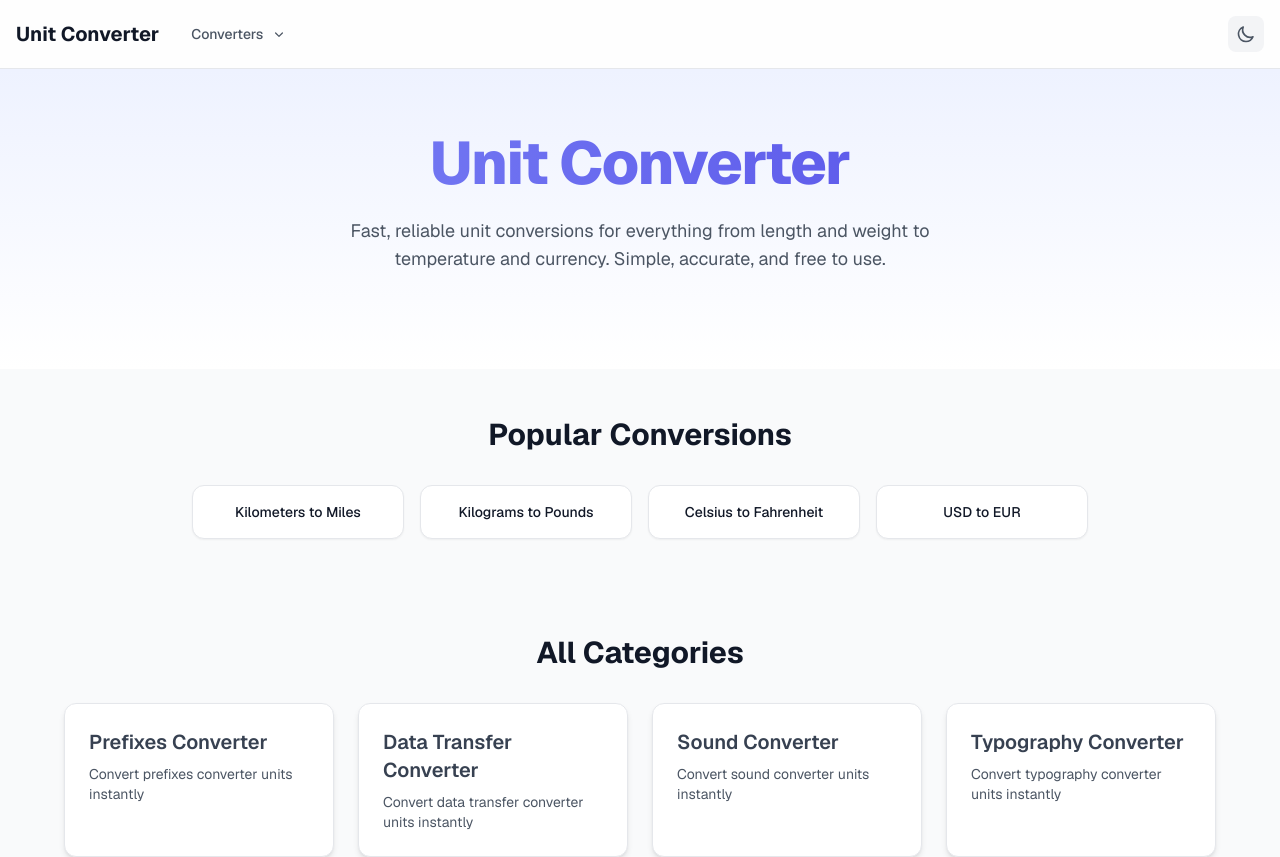
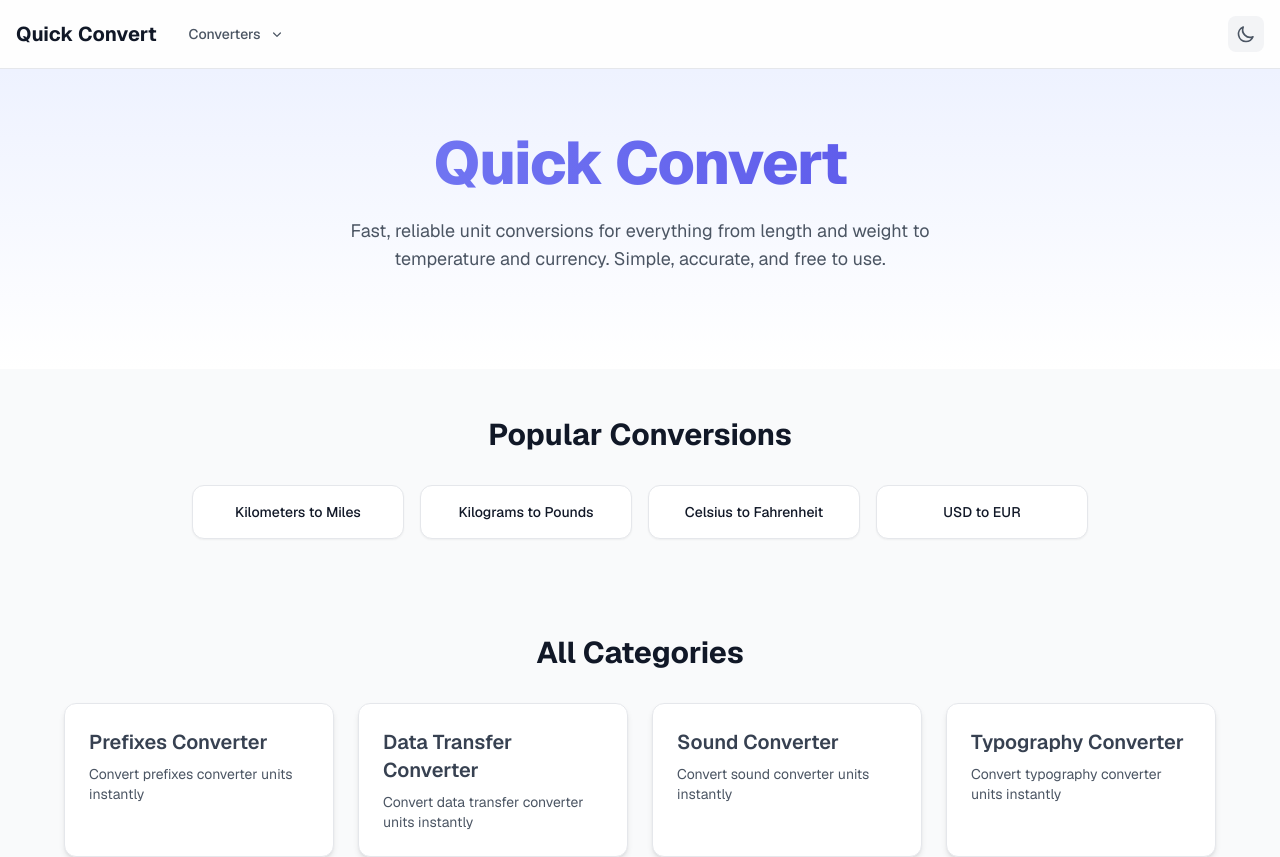
Before and after one commit to groschi24/QuickConvert, a Next.js app: page / in a window 1280 px wide. Shown: the top 857 px of the page. Built offline with nearby package versions, Linux system fonts and the light colour scheme.

Commit message:
update title

```diff
--- a/src/app/[category]/[from]/[to]/layout.tsx
+++ b/src/app/[category]/[from]/[to]/layout.tsx
@@ -11,7 +11,7 @@ export async function generateMetadata({ params }: Props): Promise<Metadata> {
 
   if (!config) {
     return {
-      title: "Not Found | Unit Converter",
+      title: "Not Found | Quick Convert",
       description: "The requested conversion page could not be found.",
     };
   }
--- a/src/app/layout.tsx
+++ b/src/app/layout.tsx
@@ -4,7 +4,7 @@ import { type Metadata } from "next";
 import { TopBar } from "@/components/TopBar";
 
 export const metadata: Metadata = {
-  title: "Unit Converter",
+  title: "Quick Convert",
   description: "A modern unit conversion tool",
   icons: [{ rel: "icon", url: "/favicon.ico" }],
 };
@@ -41,7 +41,7 @@ export default function RootLayout({
         <footer className="flex-none border-t border-gray-200 bg-white/75 py-6 backdrop-blur-sm dark:border-[#ffffff10] dark:bg-[#151515]/75">
           <div className="container mx-auto px-4 text-center text-sm text-gray-600 dark:text-[#ffffff80]">
             <p>
-              © {new Date().getFullYear()} Unit Converter. All rights reserved.
+              © {new Date().getFullYear()} Quick Convert. All rights reserved.
             </p>
           </div>
         </footer>
--- a/src/app/metadata.ts
+++ b/src/app/metadata.ts
@@ -1,9 +1,9 @@
 import type { Metadata } from "next";
 
 export const metadata: Metadata = {
-  title: "Unit Converter - Easy Unit Conversion Tool",
+  title: "Quick Convert - Easy Unit Conversion Tool",
   description:
-    "Free online unit converter that converts common units of measurement, including length, weight, temperature, and more.",
+    "Free online Quick Convert that converts common units of measurement, including length, weight, temperature, and more.",
   keywords:
     "unit converter, measurement converter, length converter, weight converter, temperature converter, area converter, volume converter, speed converter, time converter, digital storage converter, pressure converter, energy converter, angle converter, data rate converter, online converter, free converter tool",
   icons: {
--- a/src/components/Header.tsx
+++ b/src/components/Header.tsx
@@ -6,7 +6,7 @@ export default function Header() {
       <div className="container mx-auto px-4">
         <div className="text-center">
           <h1 className="mb-6 bg-gradient-to-r from-indigo-400 to-indigo-600 bg-clip-text text-5xl font-extrabold tracking-tight text-transparent sm:text-6xl">
-            Unit Converter
+            Quick Convert
           </h1>
           <p className="mx-auto mb-8 max-w-2xl text-lg text-gray-600 dark:text-[#ffffffcc]">
             Fast, reliable unit conversions for everything from length and
--- a/src/components/TopBar.tsx
+++ b/src/components/TopBar.tsx
@@ -40,7 +40,7 @@ export function TopBar() {
             href="/"
             className="text-xl font-bold text-gray-900 dark:text-white"
           >
-            Unit Converter
+            Quick Convert
           </Link>
           <div className="hidden md:block">
             <Menu as="div" className="relative inline-block text-left">
@@ -119,7 +119,7 @@ export function TopBar() {
             className="text-xl font-bold text-gray-900 dark:text-white"
             onClick={() => setIsOpen(false)}
           >
-            Unit Converter
+            Quick Convert
           </Link>
           <div className="flex items-center space-x-4">
             <ThemeToggle />
```
